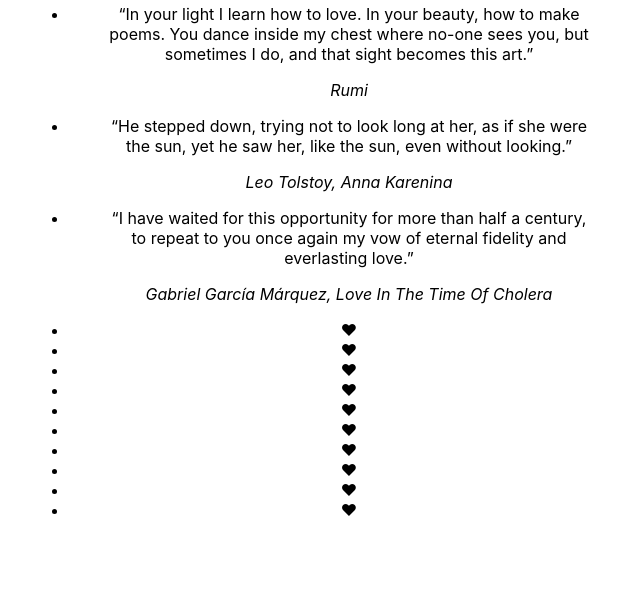
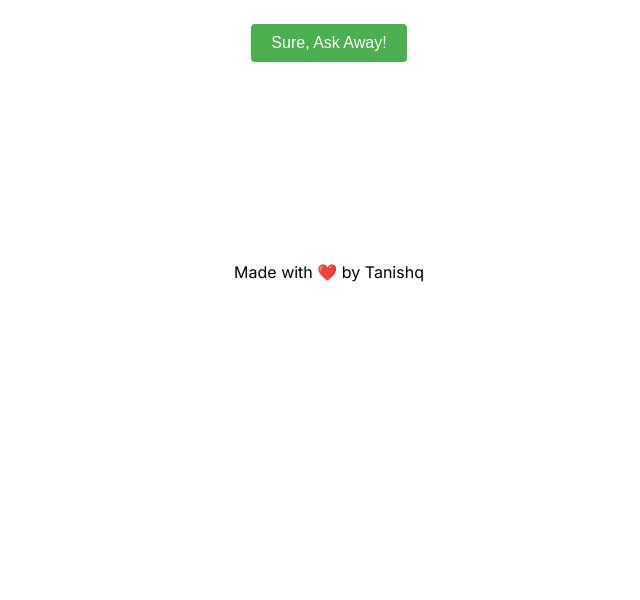
Before and after one commit to tanishq2103/My-Lily, a plain HTML site: page index.html in a window 1280 px wide. Shown: the part 233-833 px from the top of the page, without its empty margins (311-951 px from the left). After the commit the page ends 800 px from the top, so only its background shows below. Drawn offline with nearby package versions, Linux system fonts and the light colour scheme; files that its build step writes are made by us from their sources.

Commit message:
Update index.html

```diff
--- a/index.html
+++ b/index.html
@@ -1,78 +1,43 @@
 <!DOCTYPE html>
-<html >
+<html lang="en">
 <head>
-	<title>Love You</title>
-	<meta charset="UTF-8">
-	<link href="https://fonts.googleapis.com/css?family=Lato:100" rel="stylesheet" type="text/css">
-	<link rel="stylesheet" href="asset/css/style.css">
+    <meta charset="UTF-8">
+    <meta http-equiv="X-UA-Compatible" content="IE=edge">
+    <meta name="viewport" content="width=device-width, initial-scale=1.0">
+    <title>YOLO</title>
+    <link rel="stylesheet" href="./style.css">
+    <link href="https://fonts.googleapis.com/css2?family=Inter:wght@400;600&display=swap" rel="stylesheet">
+
 </head>
-
 <body>
 
-<div class="wrapper">
-	<div class="container">
-		<div class="main">
-			<section id="testimonials">
-				<div class="text-container">
-					<div class="row">
-						<div class="two columns header-col">
-							<h1><span>Quotes</span></h1>
-						</div>
-						<div class="ten columns flex-container">
-							<div class="flexslider">
-								<ul class="slides">
-									<li>
-										<blockquote>
-											<p>
-												“In your light I learn how to love. In your beauty, how to make poems. You dance inside my chest where no-one sees you, but sometimes I do, and that sight becomes this art.”
-											</p>
-											<cite>Rumi</cite>
-										</blockquote>
-									</li>
-									<li>
-										<blockquote>
-											<p>
-												“He stepped down, trying not to look long at her, as if she were the sun, yet he saw her, like the sun, even without looking.”
-											</p>
-											<cite>Leo Tolstoy, Anna Karenina</cite>
-										</blockquote>
-									</li>
-									<li>
-										<blockquote>
-											<p>
-												“I have waited for this opportunity for more than half a century, to repeat to you once again my vow of eternal fidelity and everlasting love.”
-											</p>
-											<cite>Gabriel García Márquez, Love In The Time Of Cholera</cite>
-										</blockquote>
-									</li>
-								</ul>
-							</div>
-						</div>
-					</div>
-				</div>
-			</section>
-		</div>
-		<ul class="bg-bubbles">
-			<li><div class="heart pulse2">♥</div></li>
-			<li><div class="heart pulse2">♥</div></li>
-			<li><div class="heart pulse2">♥</div></li>
-			<li><div class="heart pulse2">♥</div></li>
-			<li><div class="heart pulse2">♥</div></li>
-			<li><div class="heart pulse2">♥</div></li>
-			<li><div class="heart pulse2">♥</div></li>
-			<li><div class="heart pulse2">♥</div></li>
-			<li><div class="heart pulse2">♥</div></li>
-			<li><div class="heart pulse2">♥</div></li>
-		</ul>
-	</div>
-</div>
+    <div class="container mx-auto">
 
-<audio controls autoplay style="display:none;">
-	<source src="asset/audio/David%20Neyrolles%20-%2050%20Boulevard%20Voltaire.mp3" type="audio/mpeg">
-	Your browser does not support the audio element.
-</audio>
-<script>window.jQuery || document.write('<script src="asset/js/jquery-1.10.2.min.js"><\/script>')</script>
-<script src="asset/js/jquery.flexslider.js"></script>
-<script src="asset/js/init.js"></script>
+        <h1 class="text-2xl" id="init">Hey Simar, Can I Ask You Something?</h1>
+        <button onclick="startQuestions()" id="que">Sure, Ask Away!</button>
+
+        <div id="questions" style="display: none;">
+            <h1 class="text-2xl mt-8">Question 1:</h1>
+            <p>Will you care to join me next week on valentine's?</p>
+            <button onclick="answerYes()">Yes</button>
+            <button onclick="answerNo()" class="no">No</button>
+        </div>
+
+        <div id="message" style="display: none;">
+
+            <p id="messageText"></p>
+        </div>
+    </div>
+
+    <canvas id="confetti-canvas">
+   </canvas>
+
+
+    <footer class="text-center mt-8">
+        Made with ❤️ by Tanishq
+    </footer>
+
+    <script src="https://cdn.jsdelivr.net/npm/confetti-js"></script>
+    <script src="script.js" ></script>
 </body>
 </html>
```
